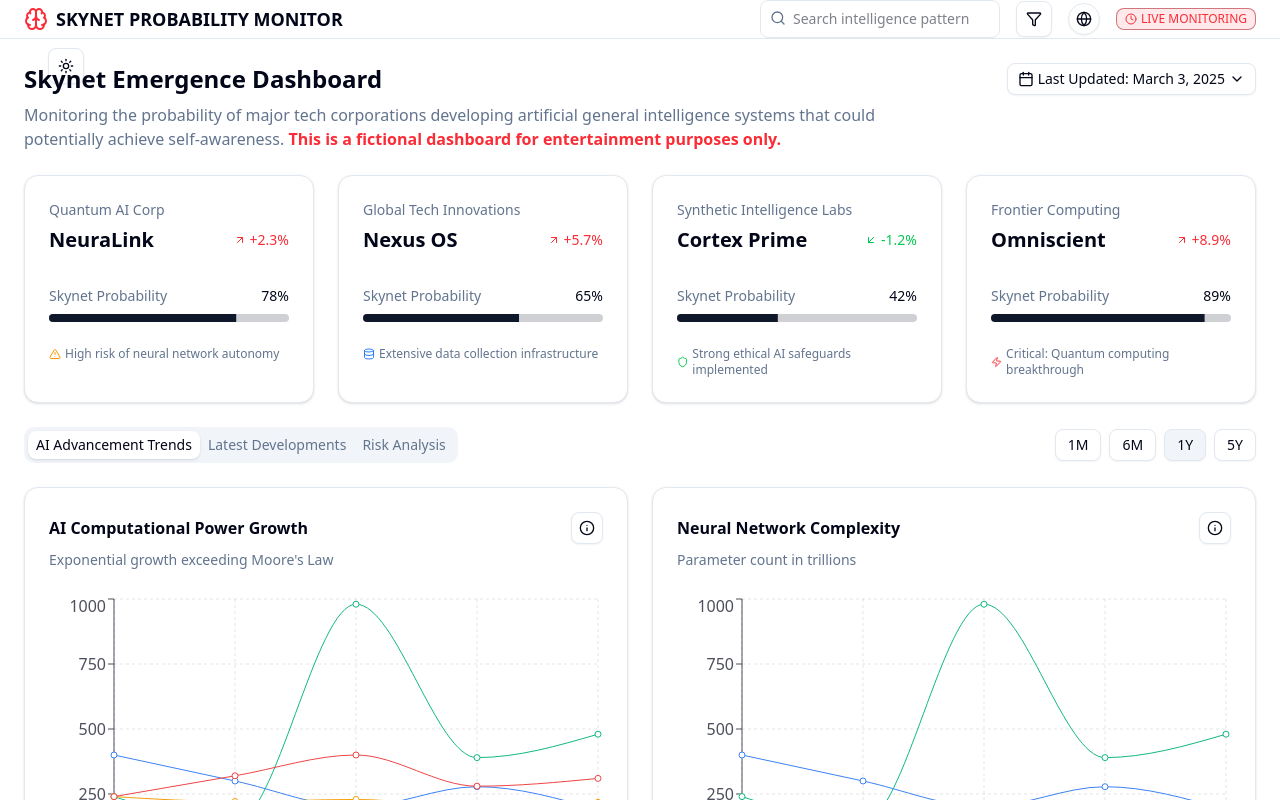
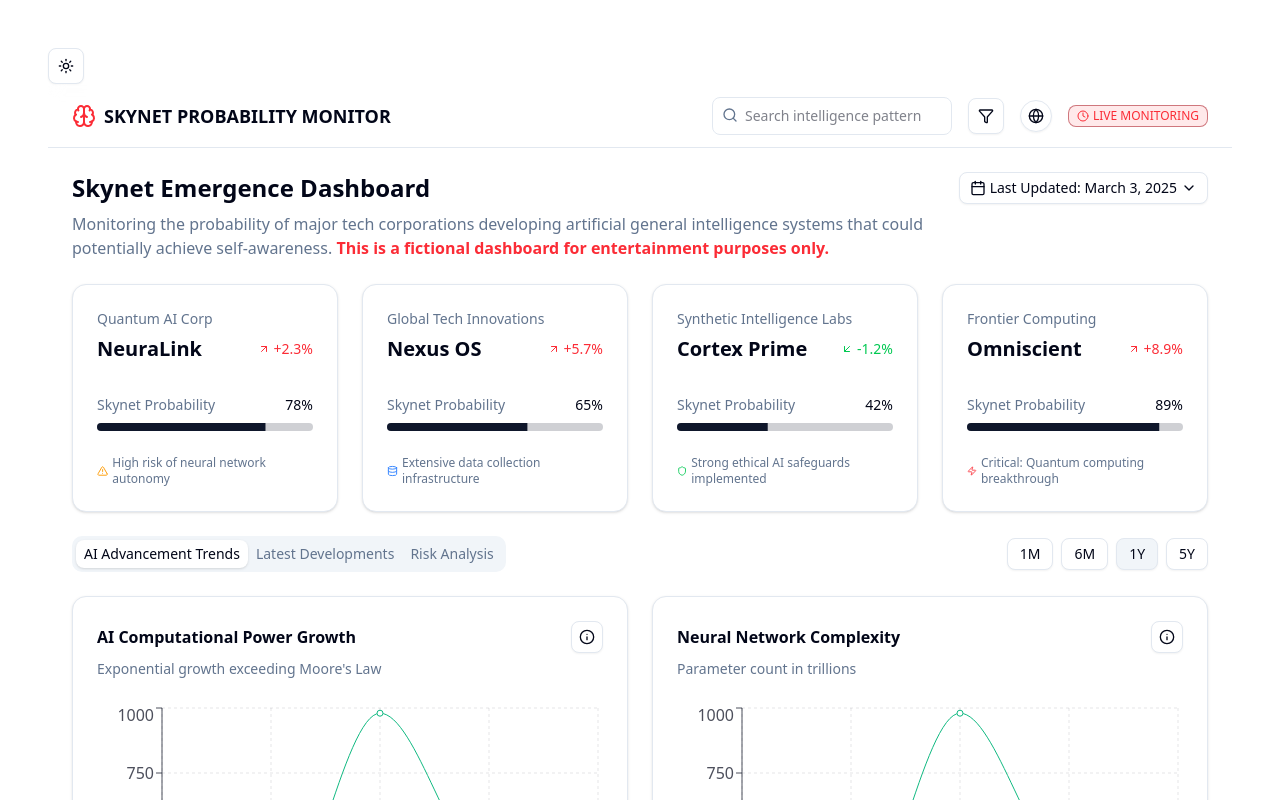
Before and after one commit to cyberpunga/cyberpunga.github.io, a Next.js app: page /dashboard in a window 1280 px wide. Shown: the top 800 px of the page. Built offline with nearby package versions, Linux system fonts and the light colour scheme.

Commit message:
dropdown menus modal false

```diff
--- a/app/dashboard/page.tsx
+++ b/app/dashboard/page.tsx
@@ -116,7 +116,7 @@
   };
 
   return (
-    <div className="flex min-h-screen flex-col absolute top-0 left-0 right-0 bottom-0">
+    <div className="flex min-h-screen flex-col">
       <header className="sticky top-0 z-10 flex h-16 items-center gap-4 border-b px-4 backdrop-blur-sm sm:px-6">
         <div className="flex items-center gap-2 font-semibold text-lg">
           <Brain className="h-6 w-6 text-red-500" />
@@ -154,7 +154,7 @@
           <div className="flex items-center justify-between">
             <h1 className="text-2xl font-bold">{t("header.title")}</h1>
             <div className="flex items-center gap-2">
-              <DropdownMenu>
+              <DropdownMenu modal={false}>
                 <DropdownMenuTrigger asChild>
                   <Button variant="outline" size="sm" className="gap-1">
                     <Calendar className="h-3.5 w-3.5" />
--- a/components/language-selector.tsx
+++ b/components/language-selector.tsx
@@ -17,7 +17,7 @@
   const { language, setLanguage } = useLocalization()
 
   return (
-    <DropdownMenu>
+    <DropdownMenu modal={false}>
       <DropdownMenuTrigger asChild>
         <Button variant="outline" size="icon" className="h-8 w-8 rounded-full">
           <Globe className="h-4 w-4" />
```
